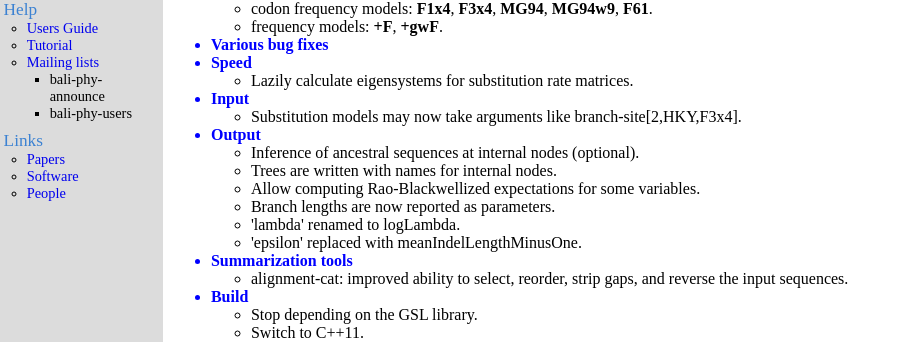
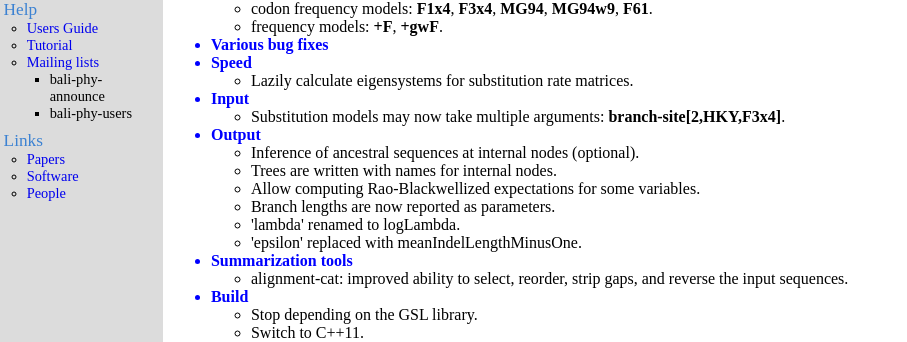
Before and after one commit to bredelings/php-bali-phy.org, a PHP site: page /news.php in a window 1280 px wide. Shown: the part 295-637 px from the top of the page, without its empty margins (0-907 px from the left). Run offline with PHP 8.4, Linux system fonts and the light colour scheme; data that the repository does not hold is empty.

Commit message:
Update.
Former-commit-id: 405beed2626fdc6f53a9f8edcda6496c133e2dd6

```diff
--- a/news.php
+++ b/news.php
@@ -123,7 +123,8 @@ P8.
 	    </li>
 	    <li>Input
 	    <ul>
-	      <li>Substitution models may now take arguments like branch-site[2,HKY,F3x4].</li>
+	      <li>Substitution models may now take multiple arguments:
+	      <strong>branch-site[2,HKY,F3x4]</strong>.</li>
 	    </ul>
 	    </li>
 	    <li>Output
```
